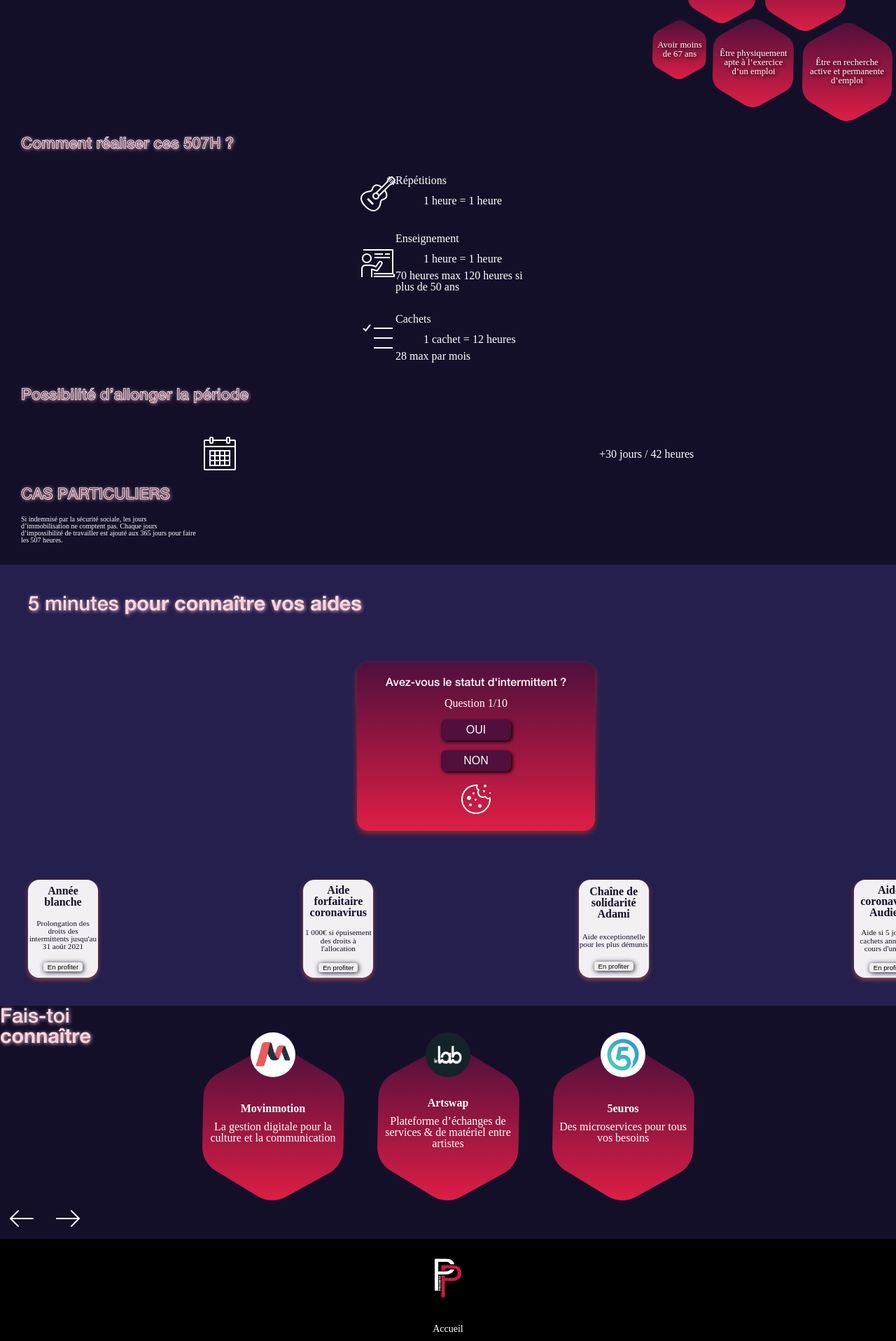
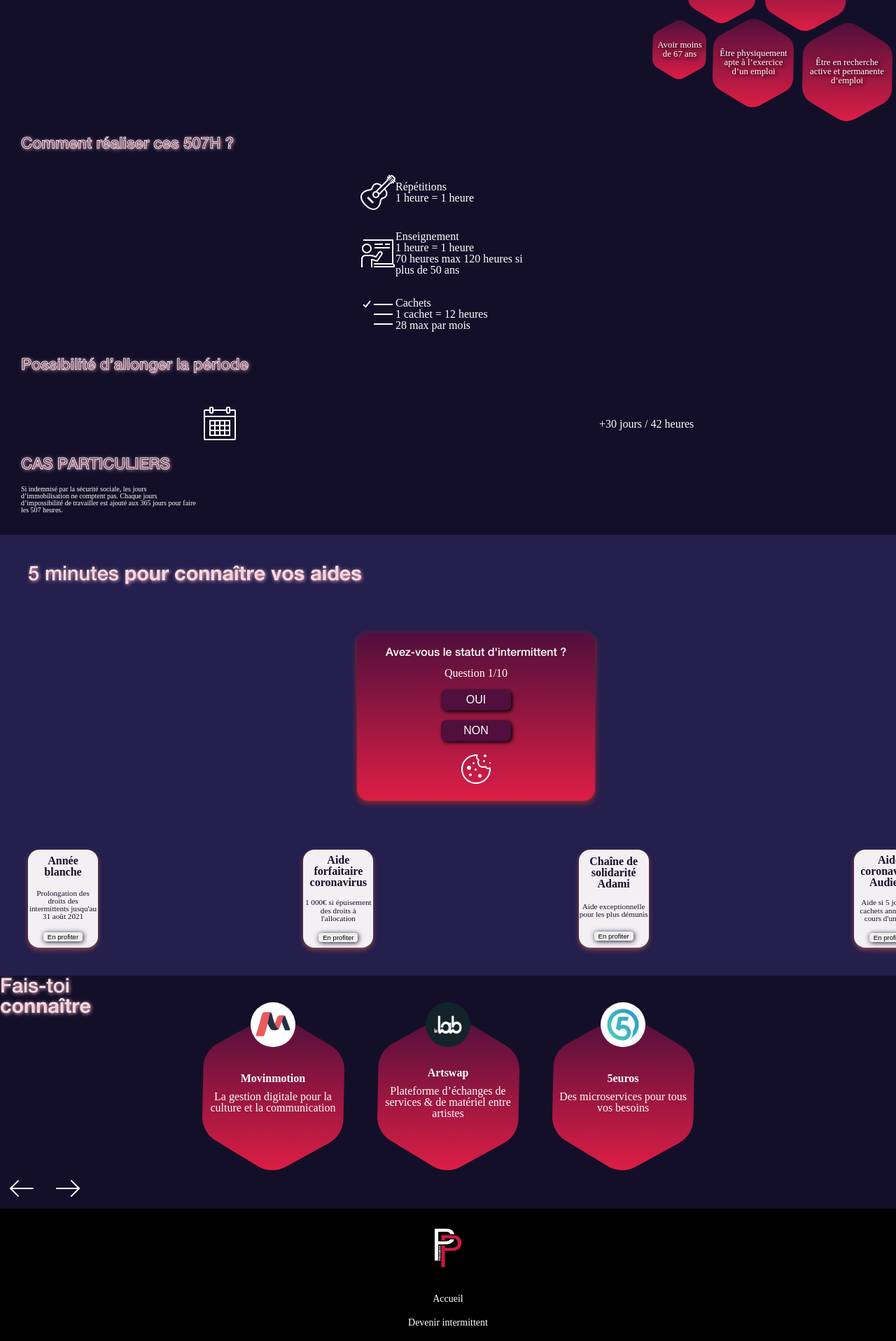
Before and after one commit to MisterAzix/vivre-intermittence, a Jekyll site: the page built from index.md, in a window 1280 px wide. Shown: the part 1155-3071 px from the top of the page at 70% size. Built offline with Jekyll 4.4.1, drawn with Linux system fonts in a browser that asks for light colours.

Commit message:
Rework Howto HTML struct

```diff
--- a/_includes/components/howto.html
+++ b/_includes/components/howto.html
@@ -1,8 +1,8 @@
 <div class="howto">
     <img src="{{ include.icon }}" alt="{{ include.title }} Icon" />
-    <div class="text-container">
-        <h4 class="title">{{ include.title }}</h4>
-        <h5 class="subtitle">{{ include.subtitle }}</h5>
-        <p class="content">{{ include.content }}</p>
+    <div class="howto-text-container">
+        <h4>{{ include.title }}</h4>
+        <h5>{{ include.subtitle }}</h5>
+        <p>{{ include.content }}</p>
     </div>
 </div>
```
